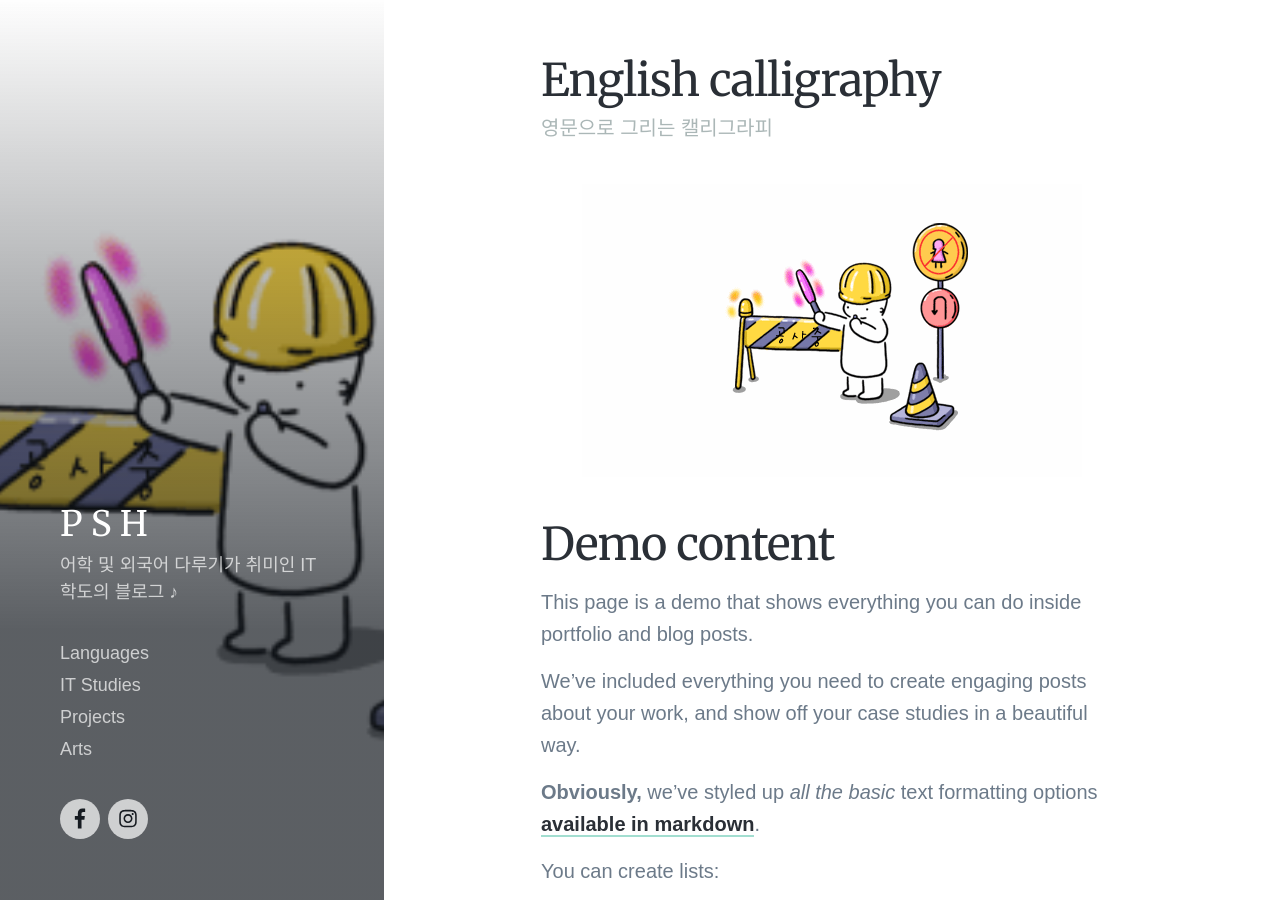
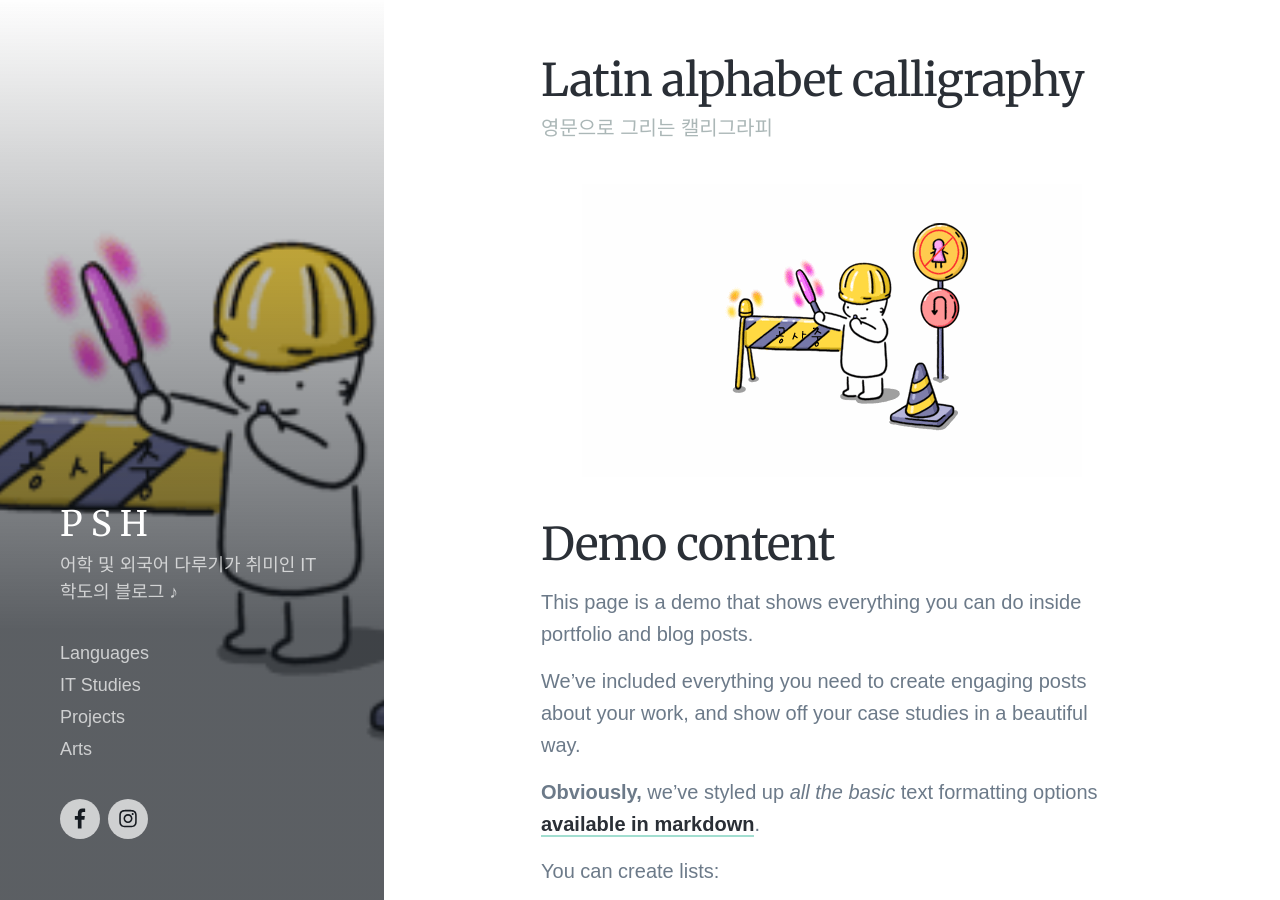
Before and after one commit to vendergood/vendergood.github.io, a Jekyll site: the page built from _arts/2021-02-20-Latin-alphabet-calligraphy.md, in a window 1280 px wide and 900 px high. Built offline with Jekyll 4.4.1, drawn with Linux system fonts in a browser that asks for light colours; nearby versions of some CDN libraries; some web fonts are replaced.

Commit message:
Update and rename 2021-02-20-English-calligraphy.md to 2021-02-20-Latin-alphabet-calligraphy.md

```diff
--- a/_arts/2021-02-20-English-calligraphy.md
+++ b/_arts/2021-02-20-Latin-alphabet-calligraphy.md
@@ -1,5 +1,5 @@
 ---
-title: 'English calligraphy'
+title: 'Latin alphabet calligraphy'
 subtitle: '영문으로 그리는 캘리그라피'
 date: 2021-02-20 23:32:54
 featured_image: '/images/under-construction.jpg'
```
